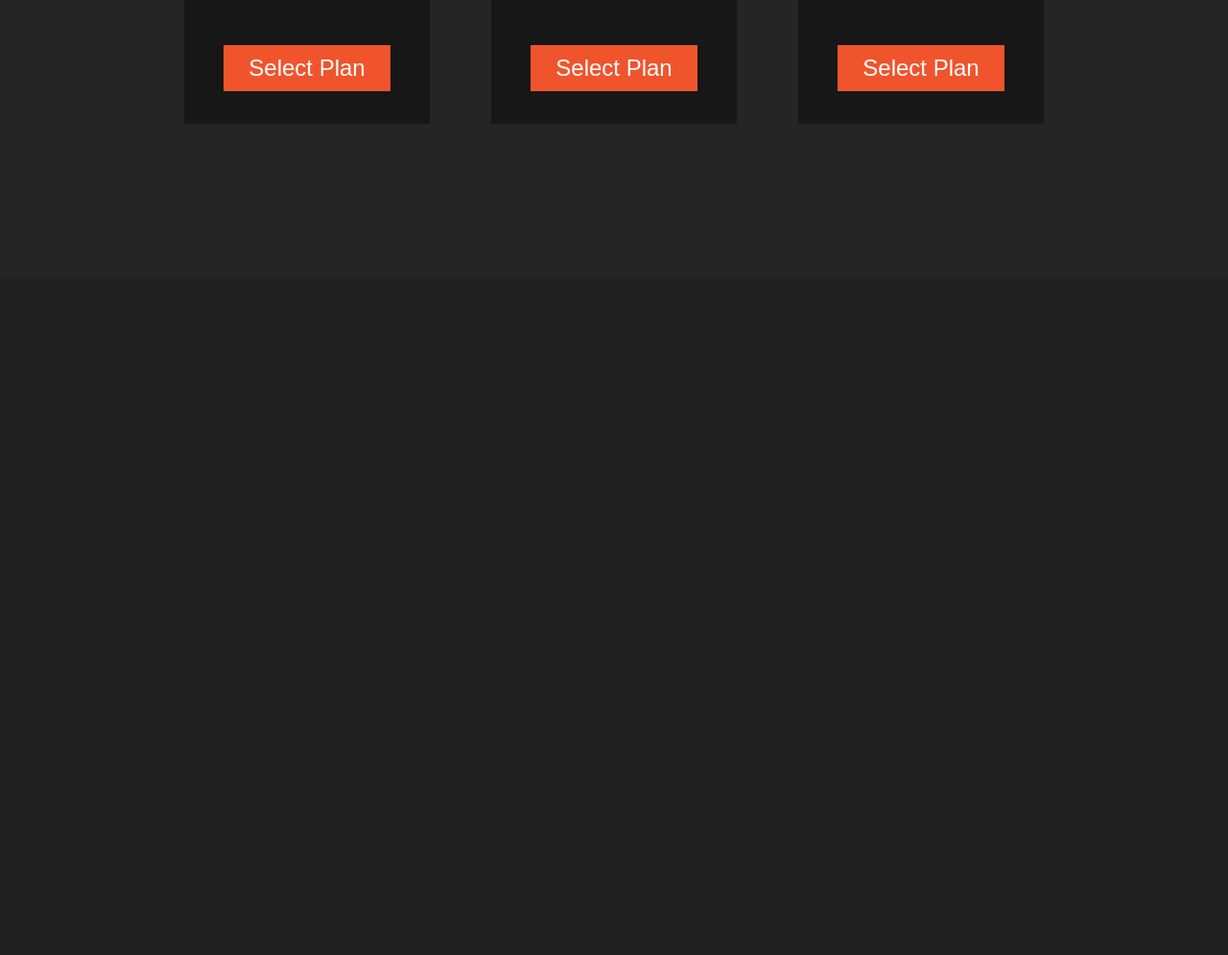
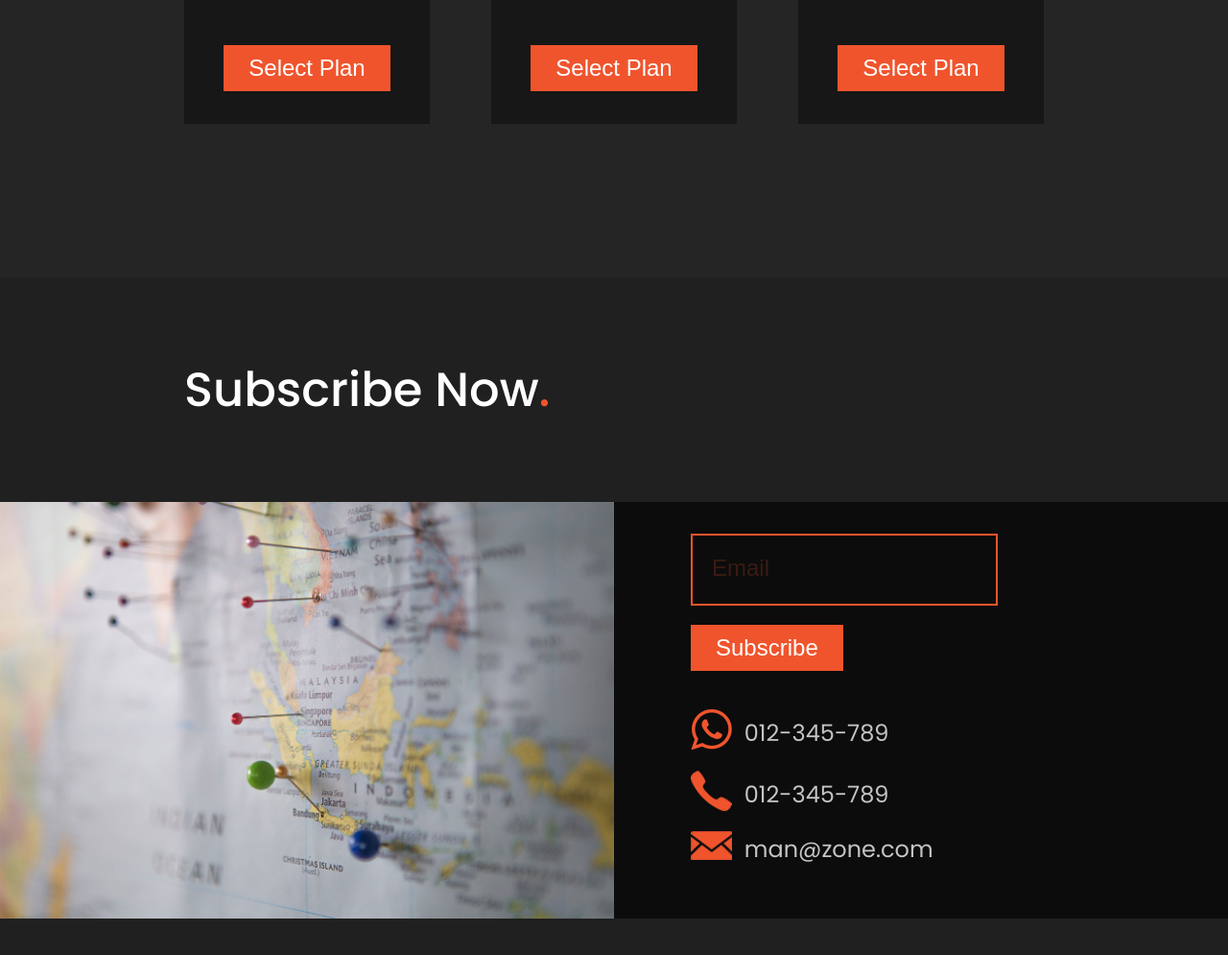
Before and after one commit to kawsersimanto/ManZone, a plain HTML site: page index.html in a window 1280 px wide. Shown: the part 3727-4722 px from the top of the page at 96% size. Before the commit the page ends 4016 px from the top, so only its background shows below. Drawn offline with Linux system fonts and the light colour scheme.

Commit message:
added subscribe section and new grid

```diff
--- a/index.html
+++ b/index.html
@@ -172,7 +172,6 @@
       <div class="container">
         <h2 class="title">Our Best Plans<span class="dot">.</span></h2>
         <div class="grid-container-4">
-
           <!-- card-1 start  -->
           <article class="card-container card-1 reveal">
             <h3 class="title card-title">One Day</h3>
@@ -196,7 +195,7 @@
               </li>
               <li>
                 <div class="sign"><img src="img/sign.png" alt="ManZone" /></div>
-                <p>Individual Coach </p>
+                <p>Individual Coach</p>
               </li>
               <li>
                 <div class="sign"><img src="img/sign.png" alt="ManZone" /></div>
@@ -232,7 +231,7 @@
               </li>
               <li>
                 <div class="sign"><img src="img/sign.png" alt="ManZone" /></div>
-                <p>Individual Coach </p>
+                <p>Individual Coach</p>
               </li>
               <li>
                 <div class="sign"><img src="img/sign.png" alt="ManZone" /></div>
@@ -268,7 +267,7 @@
               </li>
               <li>
                 <div class="sign"><img src="img/sign.png" alt="ManZone" /></div>
-                <p>Individual Coach </p>
+                <p>Individual Coach</p>
               </li>
               <li>
                 <div class="sign"><img src="img/sign.png" alt="ManZone" /></div>
@@ -280,12 +279,58 @@
             </div>
           </article>
           <!-- card-3 end  -->
-
-
-
         </div>
       </div>
     </section>
+
+    <!-- section start  -->
+
+    <section class="subscribe reveal">
+
+      <div class="container">
+        <h2 class="title">Subscribe Now<span class="dot">.</span></h2>
+      </div>
+
+      <div class="grid-container-5">
+        <div class="map-img">
+          <img src="img/map.jpg" alt="ManZone" />
+        </div>
+
+        <div class="contact">
+          <form class="email">
+            <input type="email" placeholder="Email" />
+            <button class="button subscription-button" type="button">
+              Subscribe
+            </button>
+          </form>
+          <div class="social-medias">
+            <ul class="plan-info links">
+              <li>
+                <div class="sign social-icon">
+                  <img src="img/whatsapp.png" alt="ManZone" />
+                </div>
+                <p>012-345-789</p>
+              </li>
+              <li>
+                <div class="sign social-icon">
+                  <img src="img/contact.png" alt="ManZone" />
+                </div>
+                <p>012-345-789</p>
+              </li>
+              <li>
+                <div class="sign social-icon">
+                  <img src="img/Gym-web-ui-design.png" alt="ManZone" />
+                </div>
+                <p>man@zone.com</p>
+              </li>
+            </ul>
+          </div>
+        </div>
+
+      </div>
+    </section>
+
+    <!-- section end  -->
 
     <script src="js/index.js"></script>
     <script src="js/reveal.js"></script>
--- /dev/null
+++ b/scss/_subscribe.scss
@@ -0,0 +1,86 @@
+@import "variables";
+@import "mixin";
+
+.subscribe {
+  padding-bottom: 5rem;
+}
+
+.grid-container-5 {
+  display: grid;
+  grid-template-columns: repeat(2, 1fr);
+  grid-template-rows: 1fr;
+  grid-template-areas: "map contact";
+}
+
+.map-img {
+  grid-area: map;
+  min-width: 100%;
+  min-height: 100%;
+  img{
+    width: 100%;
+    height: 100%;
+  }
+}
+
+.contact{
+  background-color: $light-black;
+  padding-left: 5rem;
+  @include flex(center);
+  align-items: flex-start;
+  flex-direction: column;
+  grid-area: contact;
+}
+
+.email {
+  @include flex(space-between);
+  align-items: flex-start;
+  flex-direction: column;
+  input{
+    margin-bottom: 1.25rem;
+    padding: 1.5rem 0 1.5rem 1.25rem;
+    font-size: 1.25rem;
+    min-width: 20rem;
+    background-color: transparent;
+    border: none;
+    @include border(2px, $primary-color);
+    &:focus{
+      outline: none;
+      color: $primary-color;
+      font-size: 1.25rem;
+    }
+  }
+  input::placeholder{
+    font-size: 1.5rem;
+    color: $primary-color;
+    opacity: 0.2;
+  }
+}
+
+.social-medias {
+  margin-top: 1.25rem;
+  ul{
+    li{
+      p{
+        font-size: 1.5rem;
+        color: $gray-color;
+      }
+    }
+  }
+}
+
+.links {
+  padding: 1.25rem 0;
+  li{
+    align-items: center;
+  }
+}
+
+.social-icon{
+  min-width: 5%;
+  img{
+    width: 100%;
+  }
+  &:hover{
+    cursor: pointer;
+  }
+}
--- a/scss/_variables.scss
+++ b/scss/_variables.scss
@@ -6,6 +6,7 @@ $navbar-color: #242524;
 $navbar-color-transparent: rgba(36, 37, 36, .8);
 $light-black: rgba(0, 0, 0, 0.63);
 $card-color: #171717;
+$gray-color: #c4c4c4;
 
 // font sizes
 $title : 3.1rem;
@@ -20,5 +21,4 @@ $medium: 500; //(medium)
 $semi-bold: 600; //(semi-bold)
 
 // subscription button size
-
 $subscription-button: 0.5rem 1.5rem;
--- a/scss/style.scss
+++ b/scss/style.scss
@@ -9,6 +9,7 @@
 @import "session";
 @import "branch";
 @import "plans";
+@import "subscribe";
 
 html{
   scroll-behavior: smooth;
```
Also changed, not shown: css/style.css.
